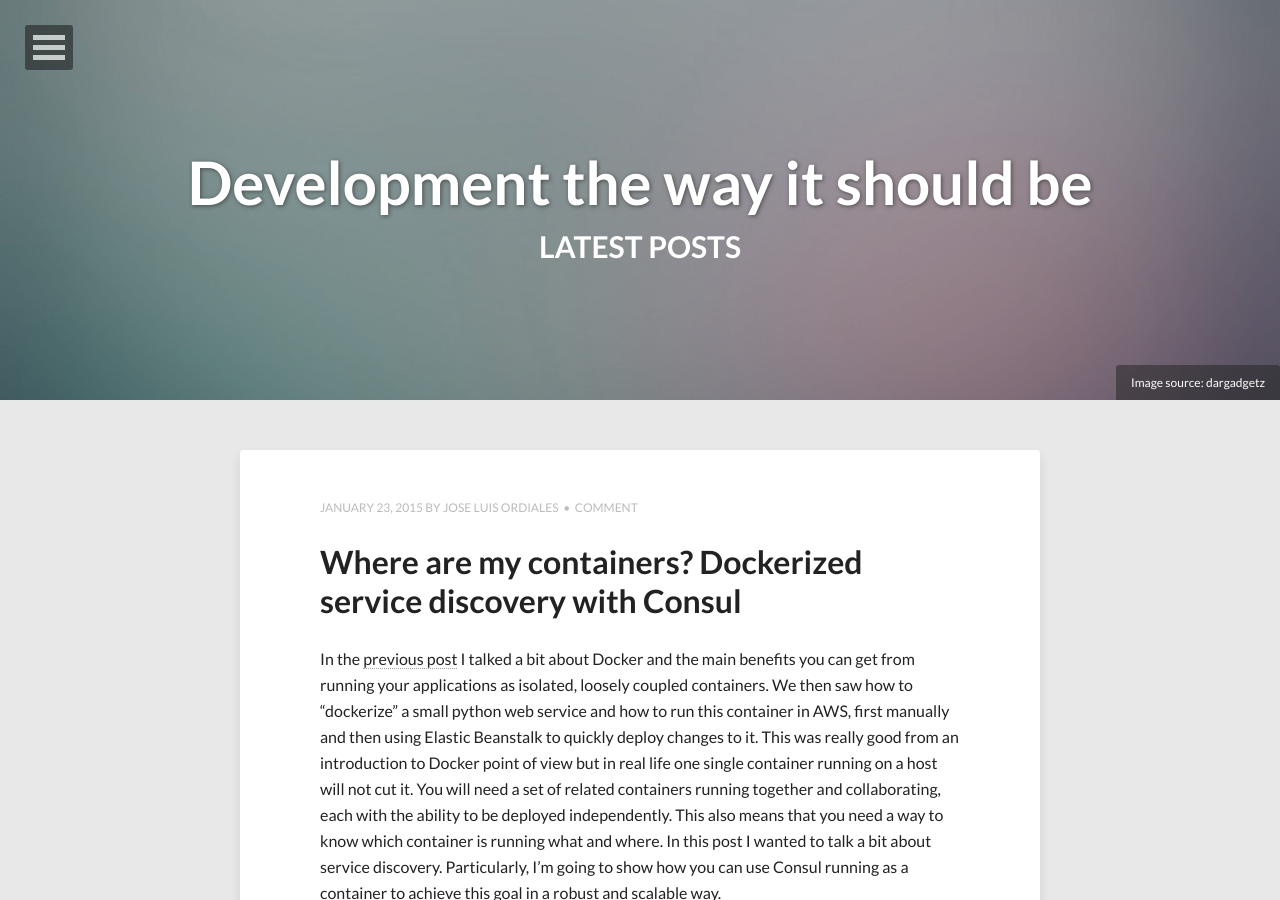
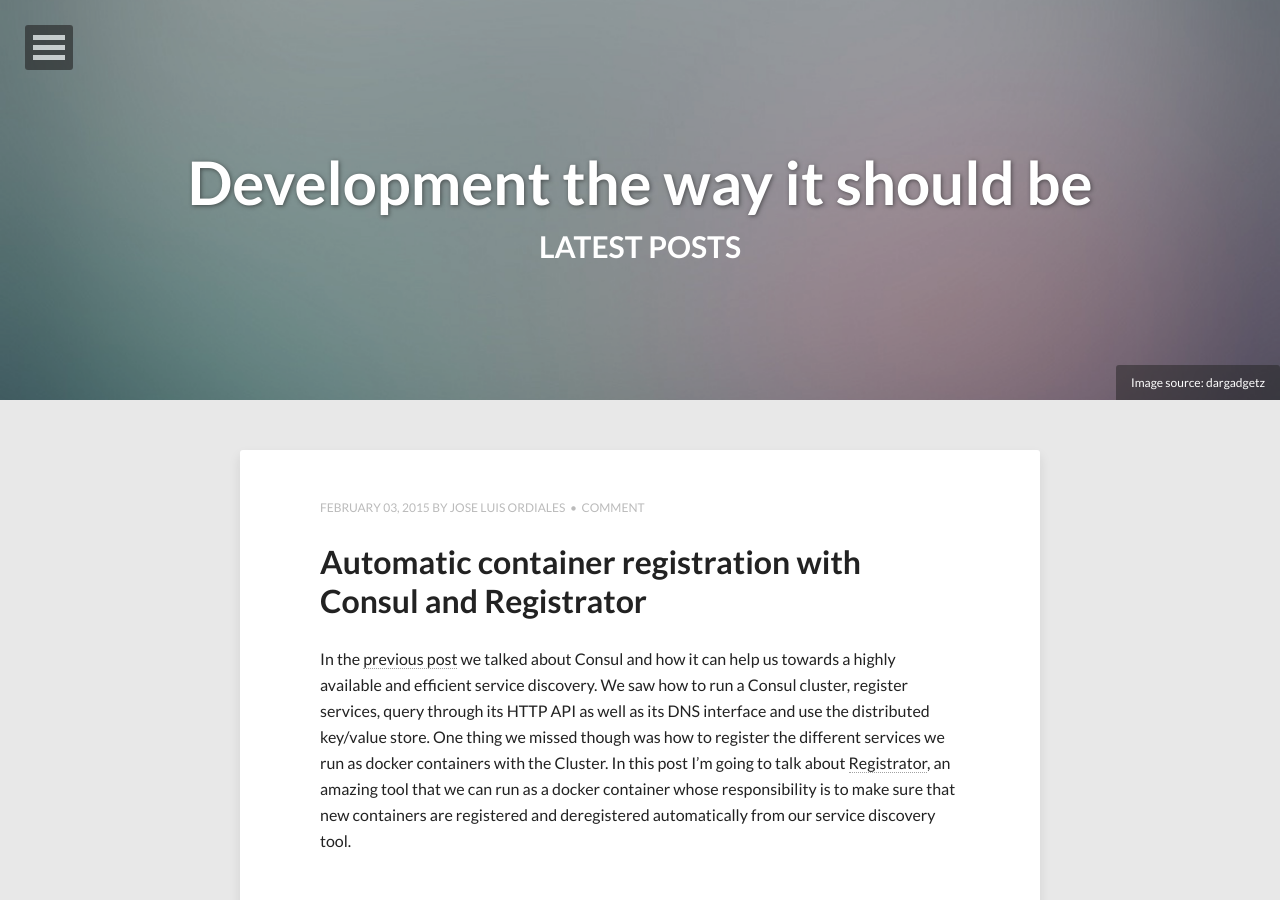
Before and after one commit to jlordiales/jlordiales.github.io, a Jekyll site: the page built from index.html, in a window 1280 px wide and 900 px high. Built offline with Jekyll 4.4.1, drawn with Linux system fonts in a browser that asks for light colours; nearby versions of some CDN libraries; the list of posts is cut into pages by our own code; some of the changed lines change nothing that is shown; some of the changed text lies outside the part shown.

Commit message:
Moved from draft

```diff
--- a/_drafts/registrator.md
+++ b/_posts/2015-02-03-registrator.md
@@ -13,12 +13,12 @@ tags:
 - Consul
 - Registrator
 ---
-In the previous post we talked about Consul and how it can help us towards a
-highly available and efficient service discovery. We saw how to run a Consul
-cluster, register services, query through its HTTP API as well as its DNS
-interface and use the distributed key/value store.
-One thing we missed though was how to register the different services we run as
-docker containers with the Cluster. In this post I'm going to talk about
+In the [previous post]({% post_url 2015-01-23-docker-consul %}) we talked about
+Consul and how it can help us towards a highly available and efficient service
+discovery. We saw how to run a Consul cluster, register services, query through
+its HTTP API as well as its DNS interface and use the distributed key/value
+store.  One thing we missed though was how to register the different services we
+run as docker containers with the Cluster. In this post I'm going to talk about
 [Registrator](https://github.com/progrium/registrator), an amazing tool that we
 can run as a docker container whose responsibility is to make sure that new
 containers are registered and deregistered automatically from our service
@@ -28,7 +28,7 @@ discovery tool.
 We've seen how to run a Consul cluster and we've also seen how to register
 services in that cluster. With this in place we could, in principle, start
 running other Docker containers with our services and register those containers
-with the cluster.
+with Consul.
 However, who should be responsible for registering those new containers?
 
 You could let each container know how to register itself. There are some
@@ -68,7 +68,7 @@ In order to do this, we'll use Vagrant to create 3 CoreOS VMS running
 locally.
 The Vagrantfile will look like this:
 
-{% highlight text %}
+{% highlight ruby %}
 Vagrant.configure(VAGRANTFILE_API_VERSION) do |config|
   config.vm.box = "yungsang/coreos"
   config.vm.network "private_network", type: "dhcp"
@@ -82,8 +82,8 @@ Vagrant.configure(VAGRANTFILE_API_VERSION) do |config|
 end
 {% endhighlight %}
 
-After you save the Vagrantfile you can start the 3 VMs with `vagrant up`. It
-might take some time the first time while it downloads the CoreOS image. At this
+After you save the Vagrantfile you can start the 3 VMs with `vagrant up`.  It
+might take a while the first time while it downloads the CoreOS image. At this
 point you should be able to see the 3 VMs running:
 
 {% highlight bash %}
@@ -97,7 +97,7 @@ host-3             running (virtualbox)
 
 This environment represents multiple VMs. The VMs are all listed
 above with their current state. For more information about a specific
-VM, run `vagrant status NAME.
+VM, run vagrant status NAME.
 {% endhighlight %}
 
 We'll now ssh into the first host and check that docker is installed and running
@@ -178,7 +178,7 @@ communicate between our internal services.
 
 ## Starting the Consul cluster
 The first thing we'll do is to start our Consul cluster. We are going to use a 3
-node cluster, similarly to how we did it in our previous post.
+node cluster, similarly to how we did it in our [previous post]({% post_url 2015-01-23-docker-consul %}).
 I'll show the full docker run commands here, but don't run those yet. I'll show
 a more concise form later on:
 
@@ -202,10 +202,10 @@ The reason why we use the docker bridge interface for the DNS server is that we
 want all the containers running on the same host to query this DNS interface,
 but we don't need anyone from outside doing the same. Since each host will be
 running a Consul agent, each container can query its own host.
-We also added the __-advertise__ flag to tell Consul that it should use the
+We also added the `-advertise` flag to tell Consul that it should use the
 host's IP instead of the docker container's IP.
 
-On the second host, we'd run the same thing, but passing a -join to the first
+On the second host, we'd run the same thing, but passing a `-join` to the first
 node's IP:
 
 {% highlight bash %}
@@ -274,10 +274,10 @@ eval docker run --name consul -h $HOSTNAME      \
 {% endhighlight %}
 
 Here we passed 2 IPs to the cmd:run command, first the node's own address (the
-one that will be used for the -advertise) and the second the IP of one of the
-nodes that is already in the cluster (the IP in the -join part).
+one that will be used for the `-advertise`) and the second the IP of one of the
+nodes that is already in the cluster (the IP in the `-join` part).
 Note also that by specifying a second IP the cmd:run command now removed the
-"bootstrap-expect" parameter, which makes sense because otherwise each node
+`-bootstrap-expect` parameter, which makes sense because otherwise each node
 would start a different cluster.
 
 We can use the 2 forms of the "cmd:run" command above to bootstrap our cluster with a
@@ -307,7 +307,7 @@ host-3$ $(docker run --rm progrium/consul cmd:run 172.28.128.5:172.28.128.3 -d -
 {% endhighlight %}
 
 If you take a look at the logs in host-1 with `docker logs consul` you would see
-the both nodes joining and finally Consul starting the cluster and setting the 3
+both nodes joining and finally Consul starting the cluster and setting the 3
 nodes as healthy.
 
 ## Working with Registrator
@@ -323,13 +323,14 @@ progrium/registrator:latest consul://$HOST_IP:8500
 {% endhighlight %}
 
 Notice that we are mounting our "/var/run/docker.sock" file to the container.
-This file is a Unix socket, where the docker daemon listens for events. This is
-actually how the docker client (the docker command that you usuaully use) and
-the docker daemon communicate, through a REST API accessible from this socket.
-If you want to learn more about how you can interact with the docker daemon
-through this socket take a look here:
-http://blog.trifork.com/2013/12/24/docker-from-a-distance-the-remote-api/. The
-important thing to know is that by listening on the same port as Docker,
+This file is a [Unix socket](http://en.wikipedia.org/wiki/Unix_domain_socket),
+where the docker daemon listens for events. This is actually how the docker
+client (the docker command that you usually use) and the docker daemon
+communicate, through a REST API accessible from this socket. If you want to
+learn more about how you can interact with the docker daemon through this socket
+take a look
+[here](http://blog.trifork.com/2013/12/24/docker-from-a-distance-the-remote-api/).
+The important thing to know is that by listening on the same port as Docker,
 Registrator is able to know everything that happens with Docker on that host.
 
 If you check the logs of the "registrator" container you'll see a bunch of stuff
@@ -342,8 +343,9 @@ Consul agent and a registrator container. The registrator instance on each host
 watches for changes in docker containers for that host and talks to the local
 Consul agent.
 
+## Starting our containers
 Let's see what happens when we run our python service from
-[last post]({% post_url 2014-12-07-aws-docker %}).
+[the first post]({% post_url 2014-12-07-aws-docker %}) in this Docker series.
 You can do this following the step by step guide on that post, getting the code
 from [this repo](https://github.com/jlordiales/docker-python-service) and
 building the docker image yourself or using the image that is already on the
@@ -407,7 +409,7 @@ rather than the IP address of the container. The reason for that is explained in
 pull request to update the FAQ (which should be merged IMHO).
 
 In a nutshell, registrator will always use the IP you specified when you run
-your consul agent with the "--advertise" flag. At first, this seems wrong,
+your consul agent with the `-advertise` flag. At first, this seems wrong,
 but it is usually what you want.
 A service in a Docker based production cluster typically has 3 IP addresses.
 The service itself is running in a Docker container, which has an IP address
@@ -421,10 +423,10 @@ service IP. The public IP address should be firewalled, so you want the
 internal private IP to be advertised.
 
 Going back to the output of our last curl, we get the private IP of our "host-1"
-which is where our docker container is running and the exposed port on the host
-(49154 in this case). With that information we could call our service from any
-other node in any host, as long as they are able to reach "host-1" through its
-private IP that is.
+which is where our docker container is running with an exposed port (49154 in
+this case). With that information we could call our service from any other node
+in any host, as long as they are able to reach "host-1" through its private IP
+that is.
 
 So what would happen now if we run a second "python-micro-service" container
 from our second host?
@@ -433,11 +435,12 @@ from our second host?
 host-2$ docker run -d --name service2 -P jlordiales/python-micro-service
 {% endhighlight %}
 
-As we saw on the last post, whenever we have a Consul cluster running we can
-query any node (client or server) and the response should always be the same.
-Since we are running our containers in host-1 and host-2, lets query the Consul
-node on host-3:
+As we saw on the [last post]({% post_url 2015-01-23-docker-consul %}), whenever
+we have a Consul cluster running we can query any node (client or server) and
+the response should always be the same.  Since we are running our containers in
+host-1 and host-2, lets query the Consul node on host-3:
 
+{% highlight bash %}
 host-3$ curl 172.28.128.5:8500/v1/catalog/service/python-micro-service
 
 [
@@ -473,6 +476,7 @@ host-3$ curl 172.28.128.4:49153
 Hello World from c9ca6addfdb0
 {% endhighlight %}
 
+## Integrating our containers with Consul's DNS
 Lets try one more thing: using Consul's DNS interface from a different container
 to ping our service. We'll run a simple busybox container in host-3:
 
```
